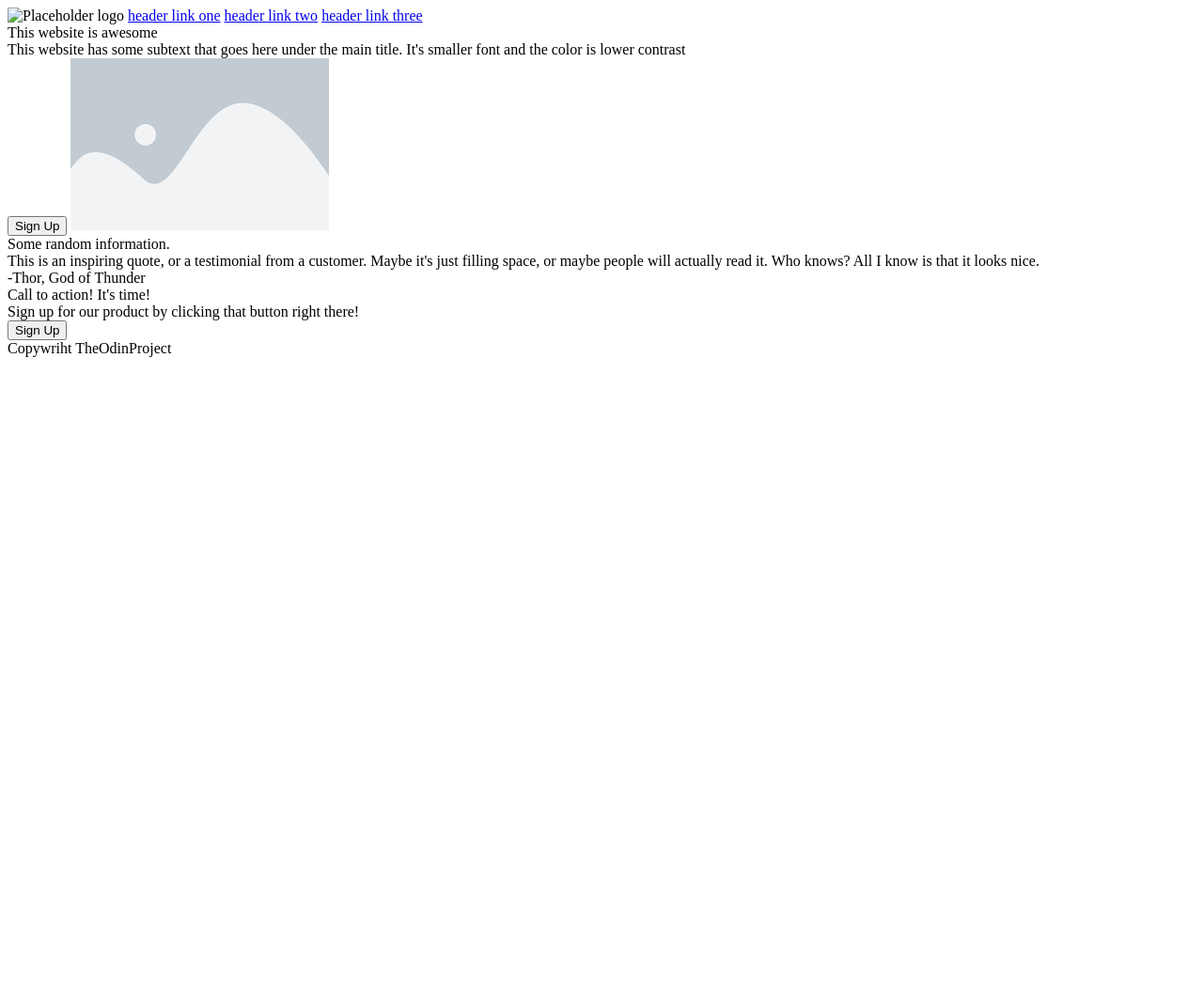
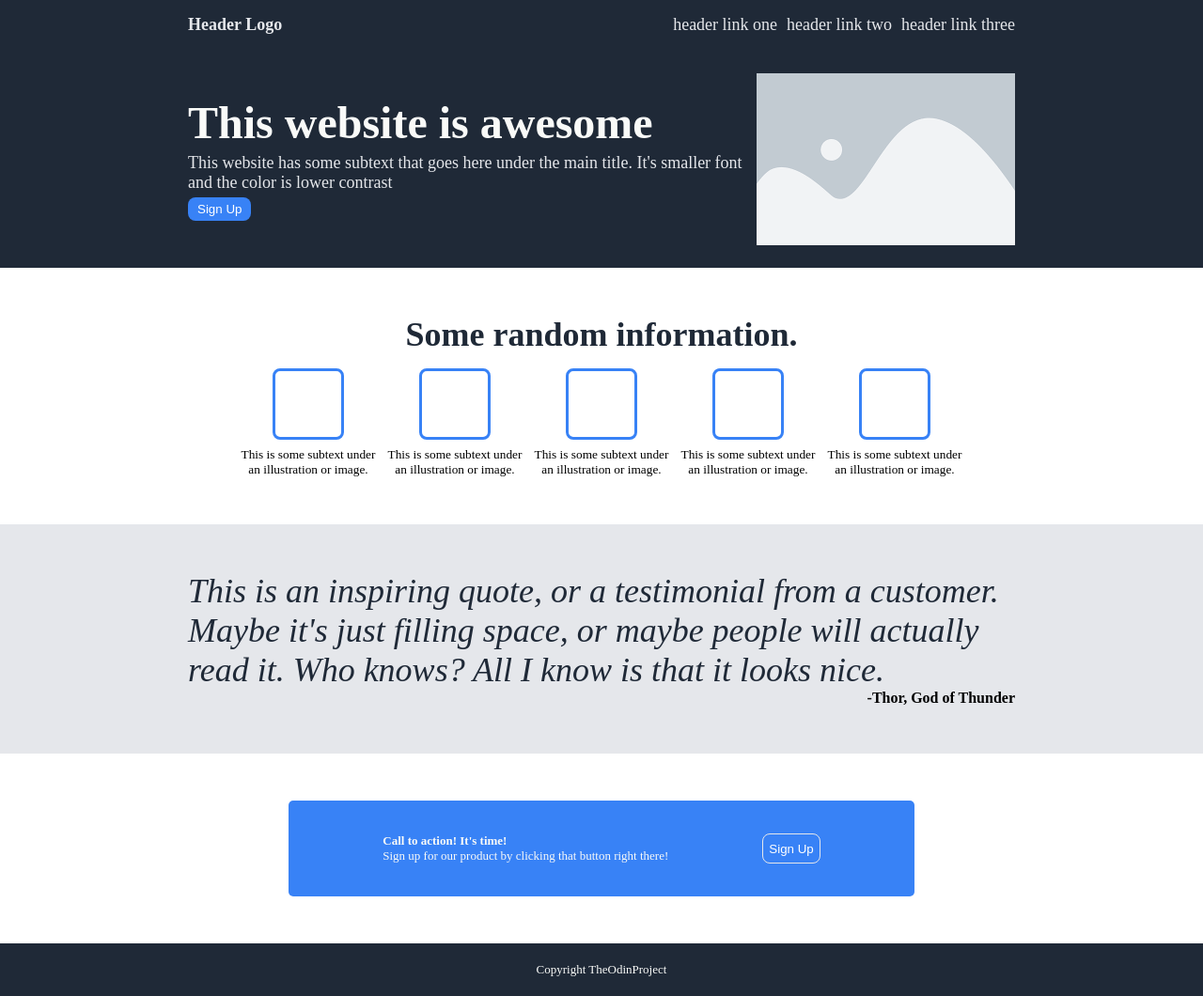
Before and after one commit to gkilias/landing-page, a plain HTML site: page index.html in a window 1280 px wide. Shown: the whole page at 94% size. Before the commit the page ends 800 px from the top, so only its background shows below. Drawn offline with Linux system fonts and the light colour scheme.

Commit message:
landing page created the css and html to match original design

```diff
--- a/index.html
+++ b/index.html
@@ -7,36 +7,84 @@
     <link rel="stylesheet" href="styles.css">
 </head>
 <body>
-    <img src="./images/header-logo.png" alt="Placeholder logo">
 
+    <div class="header">
+        <div id="header-logo">Header Logo</div>
+
+        <ul>
             <a href="#">header link one</a>
             <a href="#">header link two</a>
             <a href="#">header link three</a>
+        </ul>
 
-    <div>This website is awesome</div>
-    <div>This website has some subtext that goes here under the main title. It's smaller font and the color is lower contrast</div>
+    </div>
+
+    <div class="hero">
+        <div class="main">
+            <div id="herohead">This website is awesome</div>
+            <div id="herotext">This website has some subtext that goes here under the main title. It's smaller font and the color is lower contrast</div>
             <button>Sign Up</button>
+        </div>
+
         <img src="./images/placeholder-image.png" alt="Placeholder image">
 
-    <div>Some random information.</div>
+    </div>
+
+    <div class="randominfo">
+        <div id="info">Some random information.</div>
+
+
+        <div class="container">
+
+            <div class="boxes">
                 <div class="box"></div>
+                <sub>This is some subtext under an illustration or image.</sub>
+            </div>
+
+            <div class="boxes">
                 <div class="box"></div>
+                <sub>This is some subtext under an illustration or image.</sub>
+            </div>
+
+            <div class="boxes">
                 <div class="box"></div>
+                <sub>This is some subtext under an illustration or image.</sub>
+            </div>
+
+            <div class="boxes">
                 <div class="box"></div>
+                <sub>This is some subtext under an illustration or image.</sub>
+            </div>
+
+            <div class="boxes">
                 <div class="box"></div>
-    <div class="subtext"></div>
-    <div class="subtext"></div>
-    <div class="subtext"></div>
-    <div class="subtext"></div>
-    <div class="subtext"></div>
+                <sub>This is some subtext under an illustration or image.</sub>
+            </div>
 
-    <div>This is an inspiring quote, or a testimonial from a customer. Maybe it's just filling space, or maybe people will actually read it. Who knows? All I know is that it looks nice.</div>
-    <div>-Thor, God of Thunder</div>
+        </div>
 
-    <div>Call to action! It's time!</div>
+    </div>
+
+    <div class="testimonial">
+        <div id="inspiring">This is an inspiring quote, or a testimonial from a customer. Maybe it's just filling space, or maybe people will actually read it. Who knows? All I know is that it looks nice.</div>
+        <div id="author">-Thor, God of Thunder</div>
+    </div>
+
+    <div class="test">
+        <div class="call">
+
+            <div class="action">
+                <div id="action">Call to action! It's time!</div>
                 <div>Sign up for our product by clicking that button right there!</div>
+            </div>
             <button>Sign Up</button>
 
-    <div>Copywriht TheOdinProject</div>
+    </div>
+    </div>
+
+
+    <div class="footer">
+        <div>Copyright TheOdinProject</div>
+    </div>
 </body>
 </html>
--- a/styles.css
+++ b/styles.css
@@ -0,0 +1,179 @@
+body{
+    display: flex;
+    flex-direction: column;
+    margin: 0px;
+}
+
+.header,
+.footer,
+.hero {
+    background-color: #1F2937;
+}
+
+.header,
+.footer,
+.hero,
+.randominfo,
+.testimonial,
+.test,
+.footer {
+    padding-left: 200px;
+    padding-right: 200px;
+}
+
+.header {
+    display: flex;
+    justify-content: space-between;
+    align-items: center;
+}
+
+.hero{
+    display: flex;
+    justify-content: space-between;
+    align-items: center;
+}
+
+.main {
+    display: flex;
+    flex-direction: column;
+    gap: 5px;
+    padding-top: 50px;
+    padding-bottom: 50px;
+}
+
+ul {
+    list-style-type: none;
+    display: flex;
+    gap: 10px;
+}
+
+a,
+#header-logo,
+#herotext {
+    text-decoration: none;
+    font-size: 18px;
+    color: #E5E7EB;
+}
+
+#header-logo {
+    font-weight: bolder;
+}
+
+button {
+    background-color: #3882F6;
+    color: white;
+    border-radius: 8px;
+    border: #1F2937;
+}
+
+#herohead {
+    color: #F9FAF8;
+    font-weight: bolder;
+    font-size: 48px;
+}
+
+.main button{
+    align-self: flex-start;
+    padding: 5px;
+    padding-left: 10px;
+    padding-right: 10px;
+}
+
+.randominfo {
+    display: flex;
+    flex-direction: column;
+    justify-content: center;
+    align-items: center;
+    gap: 15px;
+    margin: 50px;
+}
+
+.box{
+    border: 3px solid #3882F6;
+    height: 70px;
+    width: 70px;
+    border-radius: 8px;
+}
+
+.container {
+    display: flex;
+    justify-content: space-evenly;
+}
+
+.boxes{
+    display: flex;
+    flex-direction: column;
+    align-items: center;
+    text-align: center;
+
+    gap: 8px;
+}
+
+#info{
+    font-weight: 800;
+    color: #1F2937;
+    font-size: 36px;
+}
+
+.testimonial{
+    background-color: #E5E7EB;
+    display: flex;
+    flex-direction: column;
+    justify-content: center;
+    padding-top: 50px;
+    padding-bottom: 50px;
+}
+
+#inspiring {
+    font-weight: lighter;
+    color: #1F2937;
+    font-style: italic;
+    font-size: 36px;
+}
+
+#author{
+    font-weight: bold;
+    align-self: flex-end;
+}
+
+.call {
+    display: flex;
+    background-color: #3882F6;
+    justify-content: space-between;
+    padding: 35px 100px 35px 100px;
+    border-radius: 5px;
+    gap: 100px;
+}
+
+#action{
+    color: #F9FAF8;
+    font-weight: bold;
+}
+
+.call button{
+    border: #E5E7EB 1px solid;
+}
+
+.call div{
+    color: #F9FAF8;
+    font-size: small;
+}
+
+.footer{
+    display: flex;
+    justify-content: center;
+    padding: 20px;
+}
+
+.footer div{
+    color: #F9FAF8;
+    font-size: small;
+}
+
+.test{
+    display: flex;
+    align-items: center;
+    justify-content: center;
+    padding-top: 50px;
+    padding-bottom: 50px;
+}
```
Also changed, not shown: 1 other file. Lines whose indentation alone changed are shown as unchanged.
